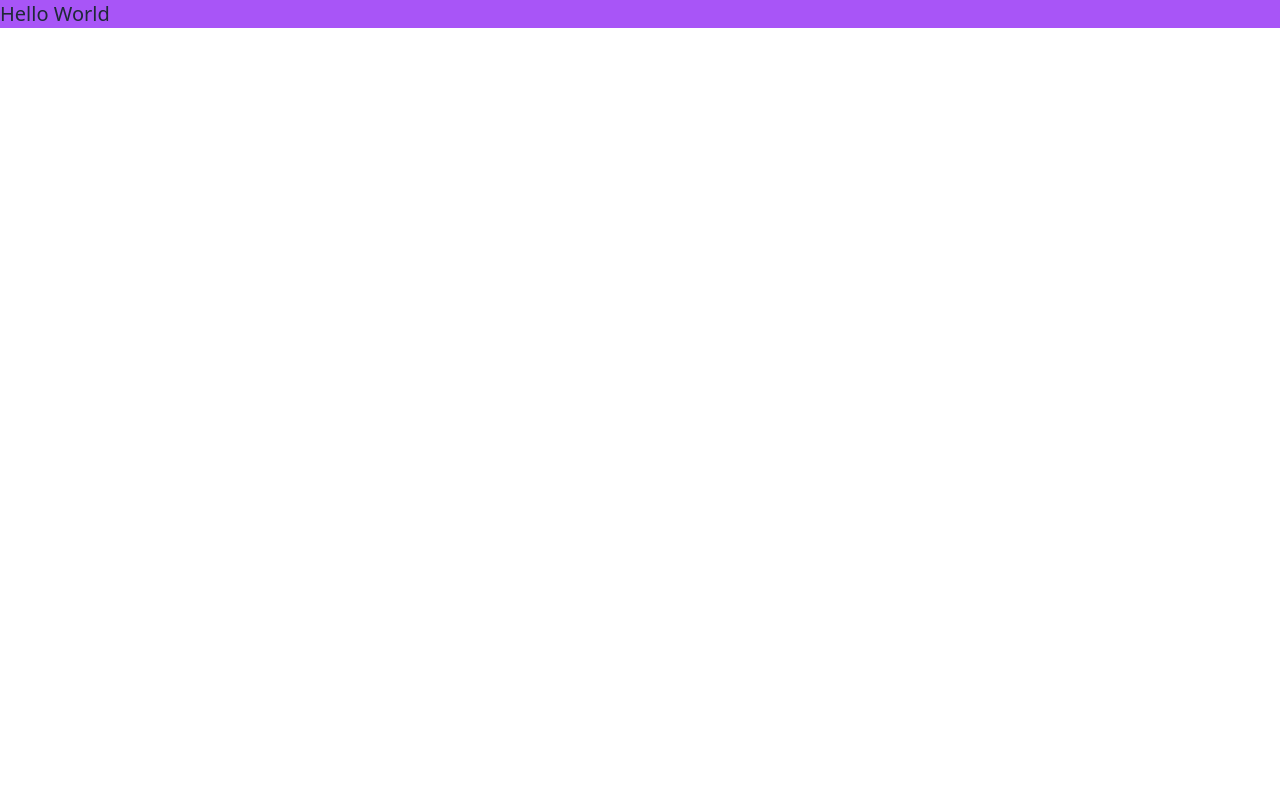
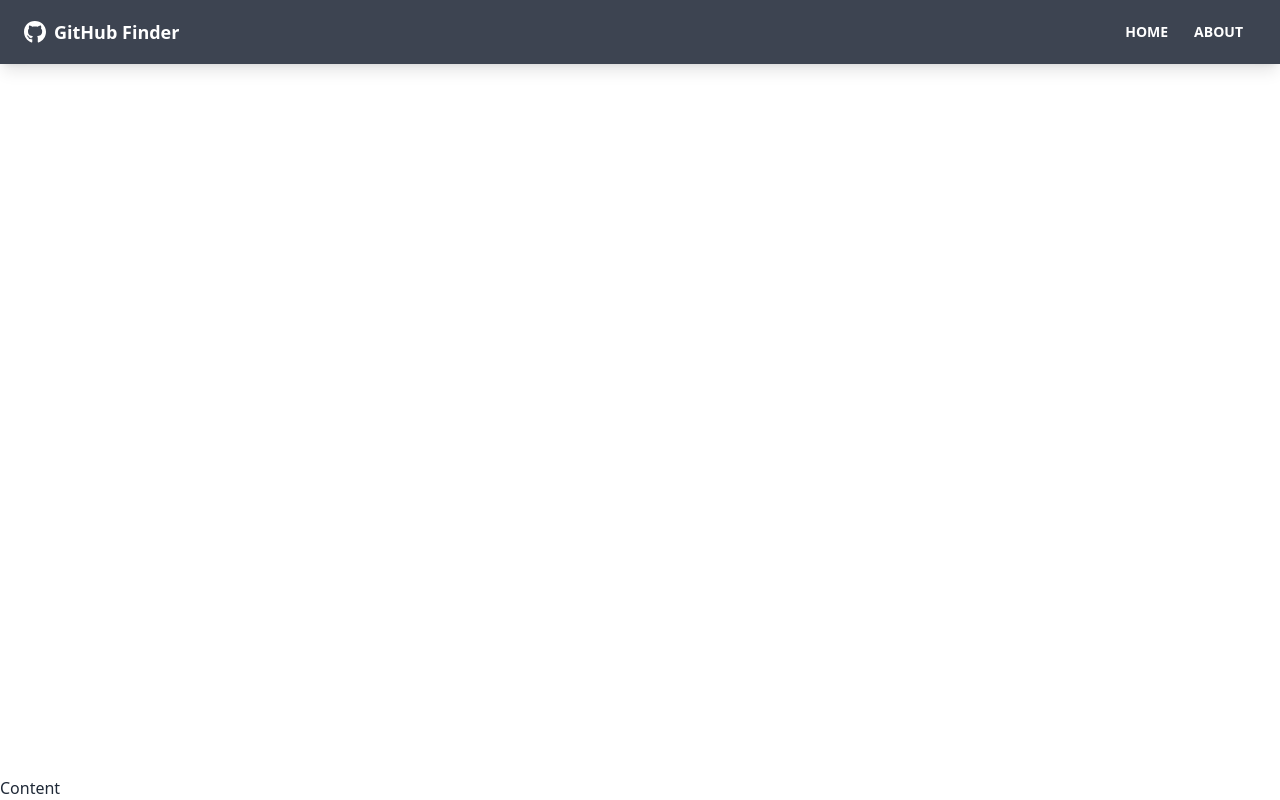
Before and after one commit to iainslim/React_course, a React (Create React App) app in the folder github-finder/: page / in a window 1280 px wide. Built offline with nearby package versions, Linux system fonts and the light colour scheme; the HTML template or start-up script is replaced by a standard one.

Commit message:
added navbar with buttons

```diff
--- a/github-finder/package.json
+++ b/github-finder/package.json
@@ -9,7 +9,10 @@
     "daisyui": "^1.25.4",
     "react": "^17.0.2",
     "react-dom": "^17.0.2",
+    "react-icons": "^4.3.1",
+    "react-router-dom": "^6.2.1",
     "react-scripts": "5.0.0",
+    "reacticons": "^0.0.1",
     "web-vitals": "^2.1.4"
   },
   "scripts": {
--- a/github-finder/src/App.js
+++ b/github-finder/src/App.js
@@ -1,8 +1,16 @@
+import {BrowserRouter as Router, Route} from 'react-router-dom'
+import Navbar from './components/layout/Navbar';
+
 function App() {
   return (
-    <div className="bg-purple-500">
-      <h1 className='text-xl'>Hello World</h1>
-    </div>
+    <Router>
+      <div className="flex flex-col justify-between h-screen">
+        <Navbar />
+
+        <main>Content</main>
+      </div>
+    </Router>
+
   );
 }
 
--- /dev/null
+++ b/github-finder/src/components/layout/Navbar.jsx
@@ -0,0 +1,33 @@
+import {FaGithub} from 'react-icons/fa'
+import {Link} from 'react-router-dom'
+import PropTypes from 'prop-types'
+
+function Navbar({title}) {
+  return <nav className='navbar mb-12 shadow-lg bg-neutral text-neutral-content'>
+      <div className="container mx-auto">
+          <div className="flex-none px-2 mx-2">
+              <FaGithub className='inline pr-2 text-3xl'/>
+              <Link to='/' className='text-lg font-bold align-middle'>
+                {title}
+              </Link>
+          </div>
+
+          <div className="flex-1 px-2 mx-2">
+              <div className="flex justify-end">
+                  <Link to='/' className='btn btn-ghost btn-sm rounded-btn'>Home</Link>
+                  <Link to='/about' className='btn btn-ghost btn-sm rounded-btn'>About</Link>
+              </div>
+          </div>
+      </div>
+  </nav>
+}
+
+Navbar.defaultProps = {
+    title: 'GitHub Finder'
+}
+
+Navbar.propTypes = {
+    title: PropTypes.string,
+}
+
+export default Navbar;
```
Also changed, not shown: 1 other file (tests, documents, lock files or other folders).
